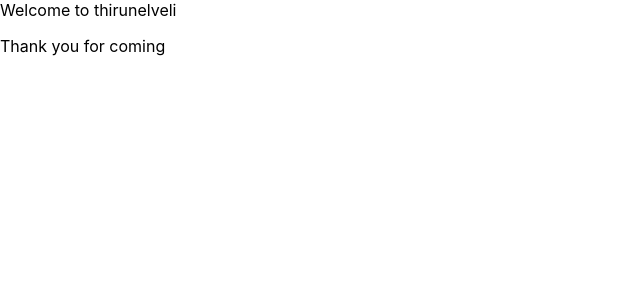
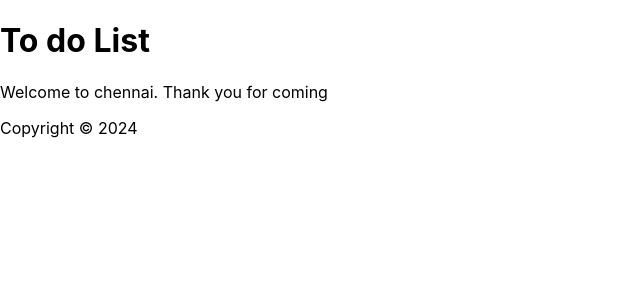
Before and after one commit to surjithkumarmahalinham/React-course-project1, a React (Create React App) app: page / in a window 1280 px wide. Shown: the top 300 px of the page, without its empty margins (0-640 px from the left). Built offline with nearby package versions, Linux system fonts and the light colour scheme.

Commit message:
functional component make

```diff
--- a/src/App.js
+++ b/src/App.js
@@ -1,14 +1,14 @@
+import Content from "./Content";
+import Footer from "./Footer";
+import Header from "./Header";
+
 function App(){
 
-  function handleNameChange(){
-    const names = ["vellore","chennai","thirunelveli"];
-    const int = Math.floor(Math.random()*3);
-    return names[int];
-  }
   return(
     <div>
-      Welcome to {handleNameChange()}
-      <p>Thank you for coming</p>
+     <Header />
+     <Content />
+     <Footer />
     </div>
   )
 }
--- /dev/null
+++ b/src/Content.js
@@ -0,0 +1,18 @@
+import React from "react"
+
+const Content = () => {
+
+    function handleNameChange(){
+        const names = ["vellore","chennai","thirunelveli"];
+        const int = Math.floor(Math.random()*3);
+        return names[int];
+      }
+
+  return (
+
+    <p>Welcome to {handleNameChange()}. Thank you for coming</p>
+
+  )
+}
+
+export default Content
--- /dev/null
+++ b/src/Footer.js
@@ -0,0 +1,10 @@
+import React from "react"
+
+function Footer() {
+    const year = new Date();
+  return (
+    <footer>Copyright &copy; {year.getFullYear()}</footer>
+  )
+}
+
+export default Footer
--- /dev/null
+++ b/src/Header.js
@@ -0,0 +1,11 @@
+import React from "react"
+
+const Header = () => {
+  return (
+    <header>
+        <h1>To do List</h1>
+    </header>
+  )
+}
+
+export default Header
```
